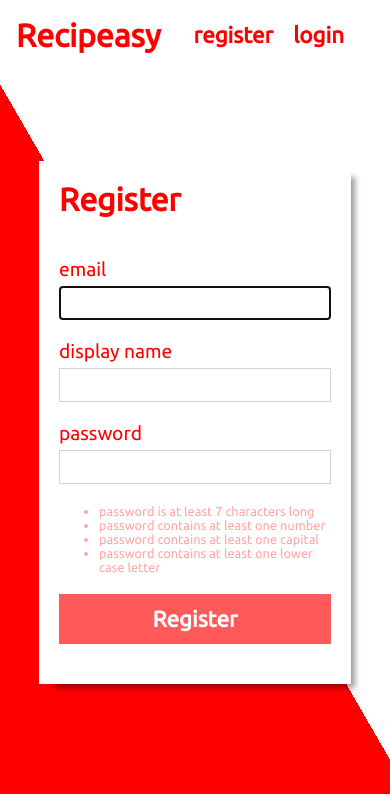
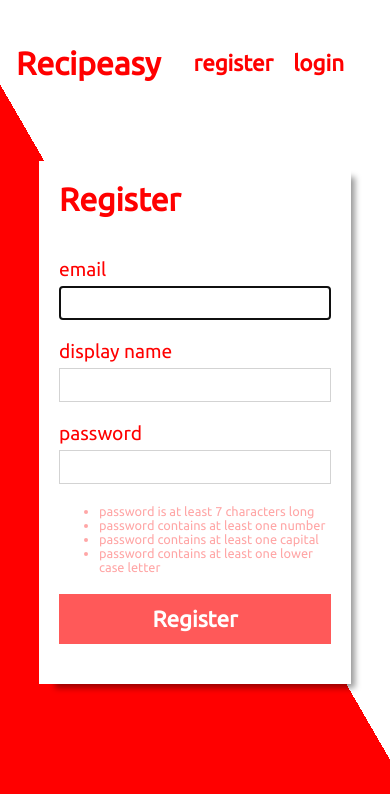
Before and after one commit to cupton15/recipeasy, a React (Create React App) app: page /recipeasy/register in a window 390 px wide. Shown: the top 794 px of the page. Built offline with nearby package versions, Linux system fonts and the light colour scheme; what @fortawesome/fontawesome would draw is missing.

Commit message:
working on css changes for mobile screens

```diff
--- a/src/App.scss
+++ b/src/App.scss
@@ -1,16 +1,22 @@
+@import './mixins/breakpoints.scss';
+
 .App {
   text-align: center;
   height: 100%;
   width: 100%;
   display: grid;
   grid-template-columns: 50px auto 50px;
-  grid-template-rows: 70px 1fr 70px;
+  grid-template-rows: 15% 1fr 15%;
   grid-template-areas:
     "header header header"
     "main main main"
     "footer footer footer";
   background-color: red;
   background-image: -webkit-linear-gradient(30deg, red 50%, white 50%);
+
+  @include breakpoint(desktop) {
+    grid-template-rows: 70px 1fr 70px;
+  }
 }
 
 .App-header {
@@ -23,10 +29,14 @@
 .App-main {
   grid-area: main;
   padding: 0 10%;
-  overflow: hidden;
+  overflow-y: scroll;
   display: flex;
   align-items: center;
-  justify-content: center
+  justify-content: center;
+
+  @include breakpoint(desktop) {
+    overflow: hidden;
+  }
 }
 
 .App-footer {
--- a/src/components/RecipeTable/RecipeTable.module.scss
+++ b/src/components/RecipeTable/RecipeTable.module.scss
@@ -14,11 +14,11 @@
     justify-content: center;
     height: 400px;
     margin: 0 1em;
-    grid: auto-flow / 1fr;
+    //grid: auto-flow 1fr  / 1fr 1fr 1fr;
+    grid-template-columns: repeat(auto-fill, minmax(250px, 1fr));
     overflow-y: scroll;
 
-    @include breakpoint(mobile) {
-       grid: auto-flow 1fr  / 1fr 1fr 1fr;
+    @include breakpoint(desktop) {
        overflow: hidden;
     }
 }
--- a/src/components/RecipeTile/RecipeTile.css
+++ b/src/components/RecipeTile/RecipeTile.css
@@ -9,7 +9,8 @@
     padding: 5px;
     min-height: 120px;
     height: 100%;
-    width: 300px;
+    width: 100%;
+    max-width: 300px;
     border: 0;
 }
 .text-container {
```
